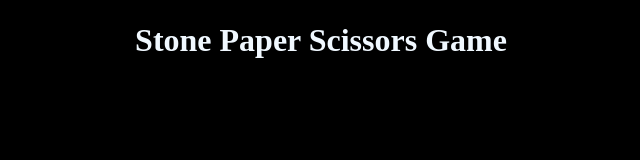
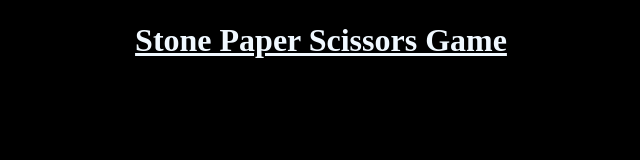
Before and after one commit to vanshikasingh06/rock-paper-scissor-frontend-web-development-mini-project, a plain HTML site: page index.html in a window 1280 px wide. Shown: the top 160 px of the page, without its empty margins (319-959 px from the left). Drawn offline with Linux system fonts and the light colour scheme.

Commit message:
Update style.css

```diff
--- a/style.css
+++ b/style.css
@@ -13,6 +13,7 @@ background-color: black;
 color: aliceblue;
 height: 5rem;
 line-height: 5rem;
+text-decoration-line: underline;
 }
 .choice {
     height: 165px;
```
